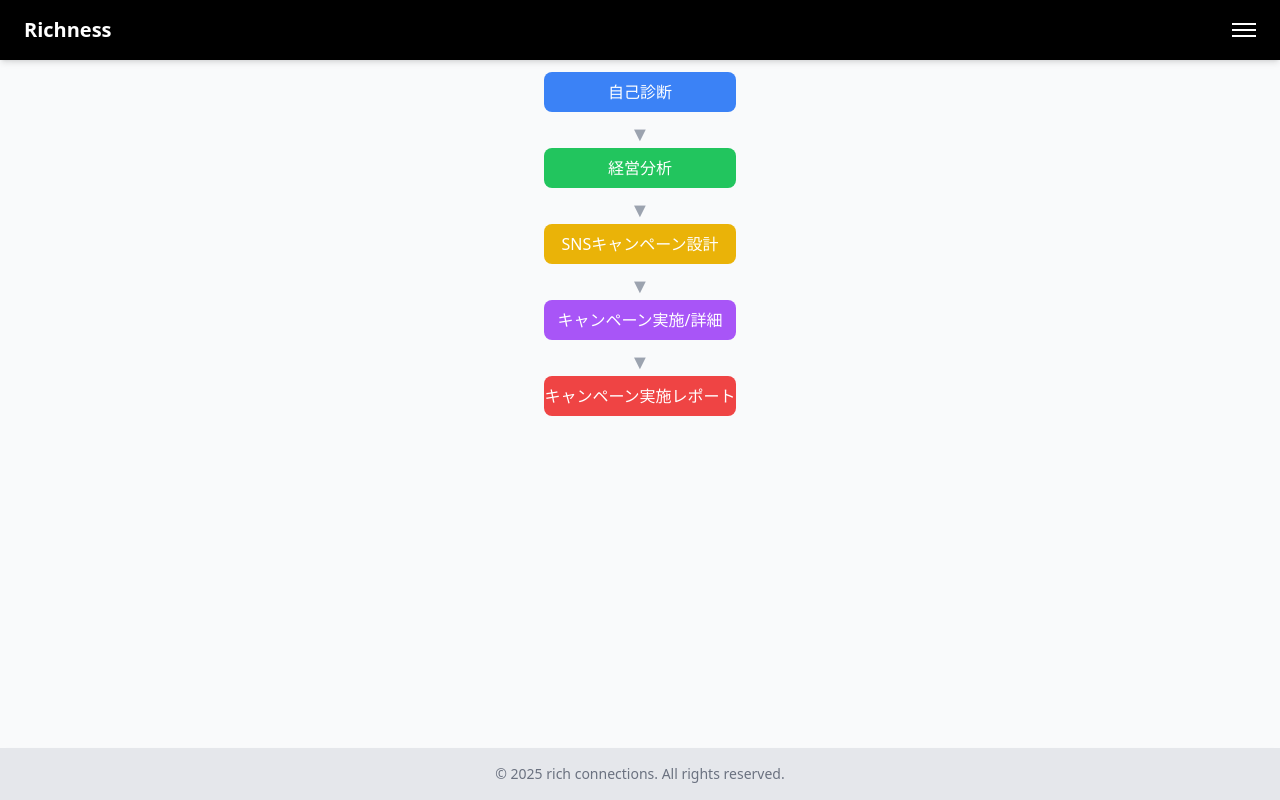
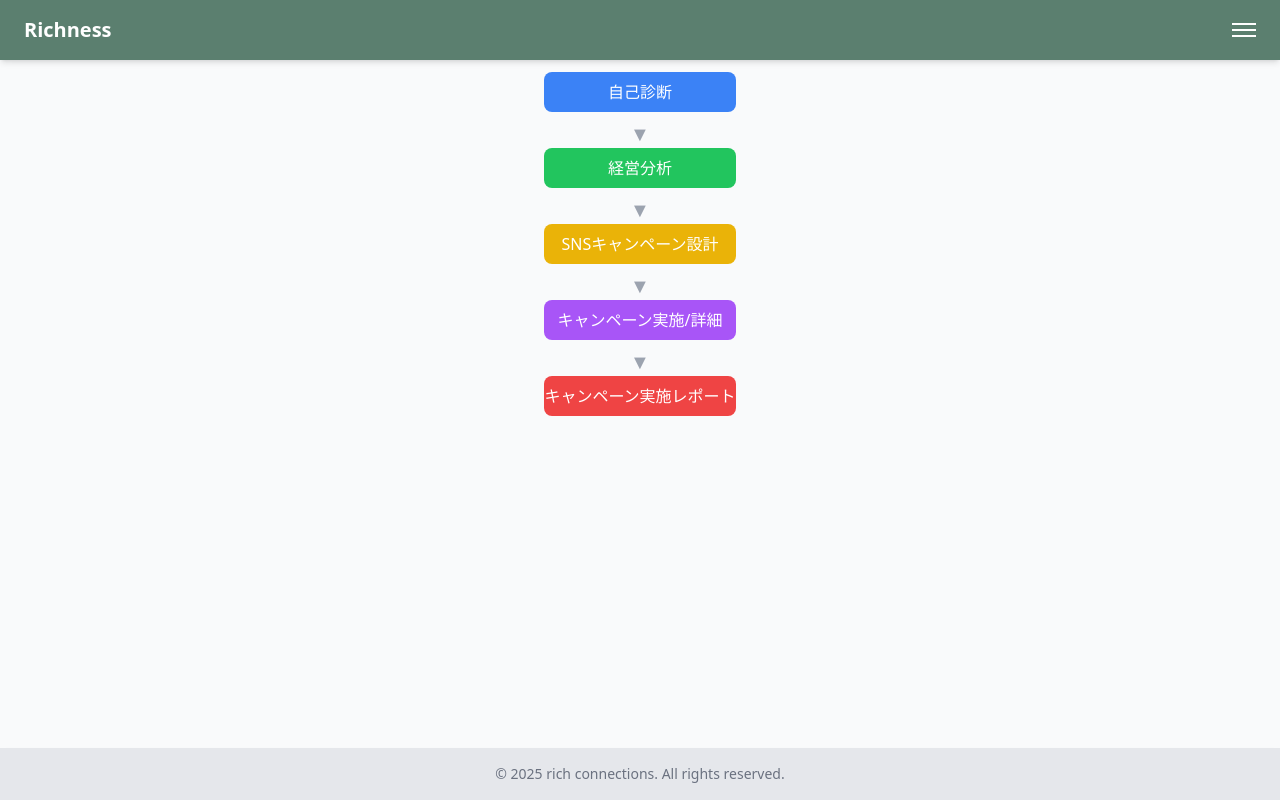
Before and after one commit to teishito/step4-richconnections-front, a Next.js app: page / in a window 1280 px wide. Built offline with nearby package versions, Linux system fonts and the light colour scheme.

Commit message:
Update Header.jsx

```diff
--- a/components/Header.jsx
+++ b/components/Header.jsx
@@ -17,7 +17,7 @@ export default function Header() {
   };
 
   return (
-    <header className="fixed top-0 left-0 w-full bg-black text-white py-4 z-50 shadow-md">
+    <header className="fixed top-0 left-0 w-full bg-[#5B7F6F] text-white py-4 z-50 shadow-md">
       <div className="flex justify-between items-center px-6">
         <Link href="/">
           <h1 className="text-xl font-bold cursor-pointer" aria-label="Home">
```
